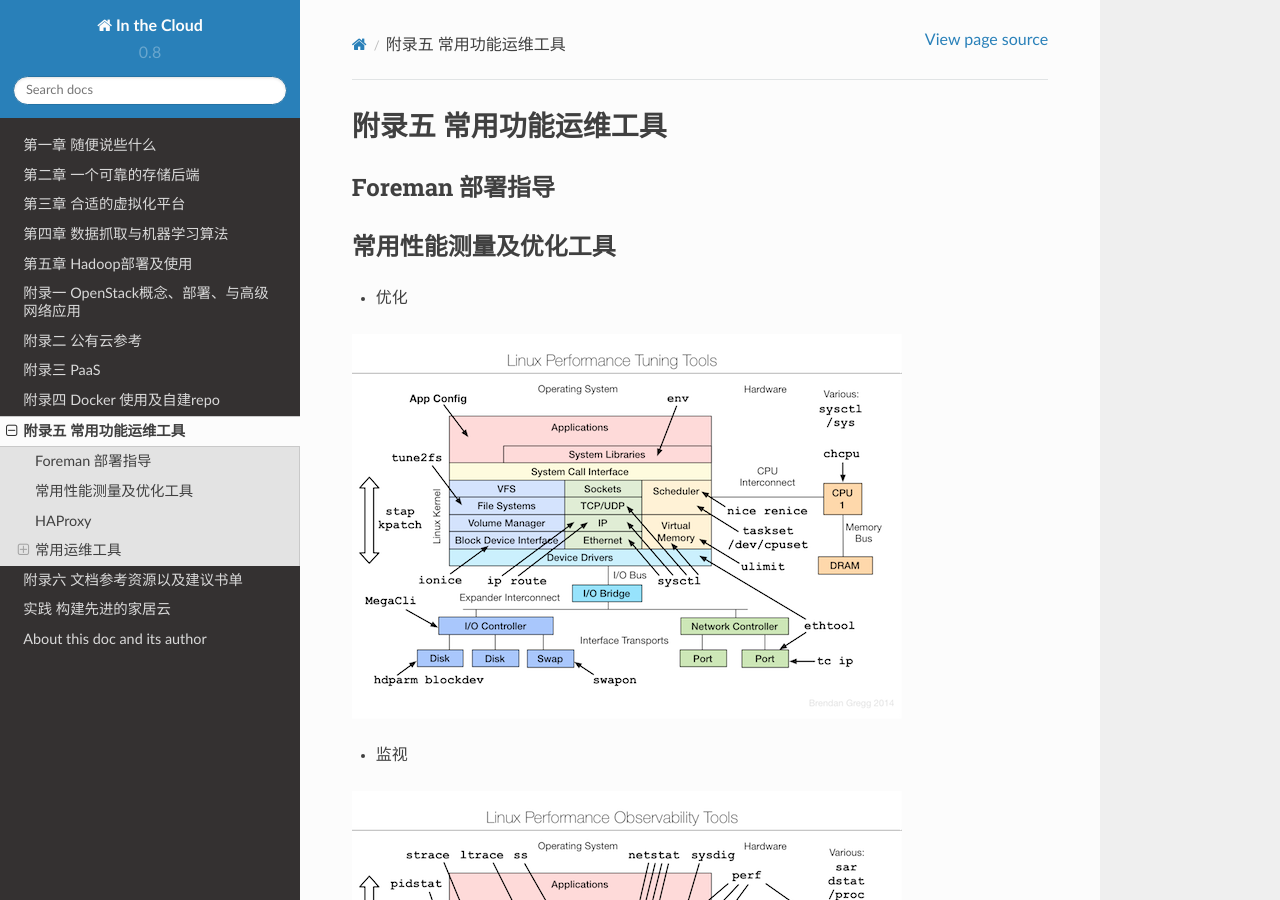
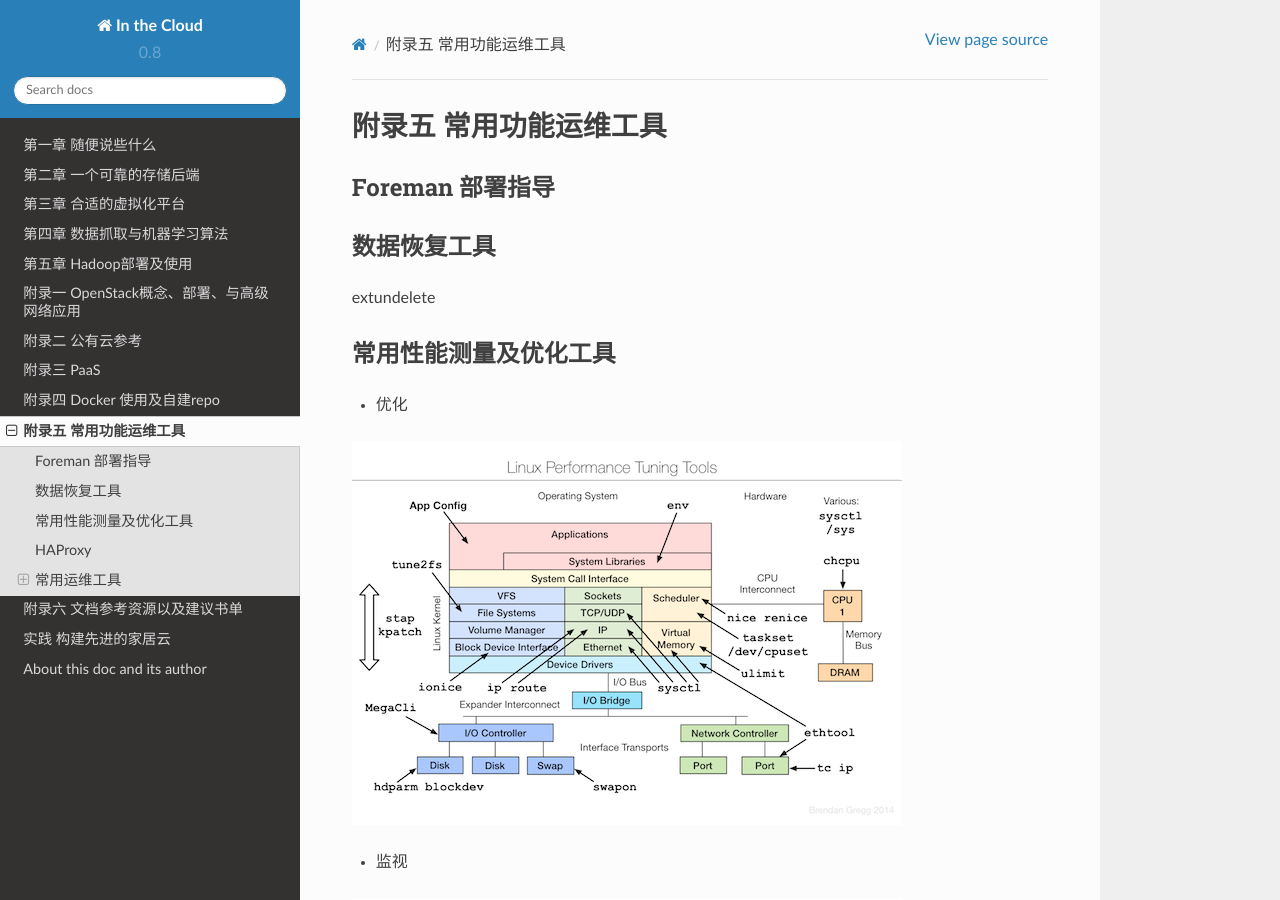
Before and after one commit to lofyer/InTheCloud, a Sphinx documentation site: the page built from source/posts/appendix05.rst, in a window 1280 px wide and 900 px high. Built offline with Sphinx 7.4.7 and the Read the Docs theme 2.0.0, drawn with Linux system fonts in a browser that asks for light colours; formulas are drawn with MathJax 3.

```diff
--- a/source/posts/appendix05.rst
+++ b/source/posts/appendix05.rst
@@ -5,6 +5,12 @@
 -----------------
 Foreman 部署指导
 -----------------
+
+-------------
+数据恢复工具
+-------------
+
+extundelete
 
 -----------------------
 常用性能测量及优化工具
--- a/source/posts/ch05.rst
+++ b/source/posts/ch05.rst
@@ -9,6 +9,8 @@
 -------------------------
 
 现在部署Hadoop的方式比过去更加容易，就我所知，你可以使用 `Cloudera Manager <http://www.cloudera.com/content/cloudera/en/downloads/cloudera_manager/cm-5-1-3.html>`_ 或者 Puppet 去完成企业级的部署；如果你需要概念证明类的工作，可以直接使用 `Hortonworks 的虚拟机镜像 <http://zh.hortonworks.com/products/hortonworks-sandbox/>`_ 或者 `Cloudera的虚拟机镜像 <http://www.cloudera.com/content/cloudera/en/downloads/quickstart_vms/cdh-5-1-x1.html>`_ ，或者 `MapR <https://www.mapr.com/products/mapr-sandbox-hadoop/download-sandbox-drill>`_ ，在接下来的章节中我会使用rpm包进行安装，而不是按照 `官方文档 <http://hadoop.apache.org/docs/r1.2.1/single_node_setup.html>`_ 去部署。
+
+Hue：`Hadoop User Experience <http://gethue.com>`_ ，即web UI
 
 单节点部署
 ~~~~~~~~~~~
```
